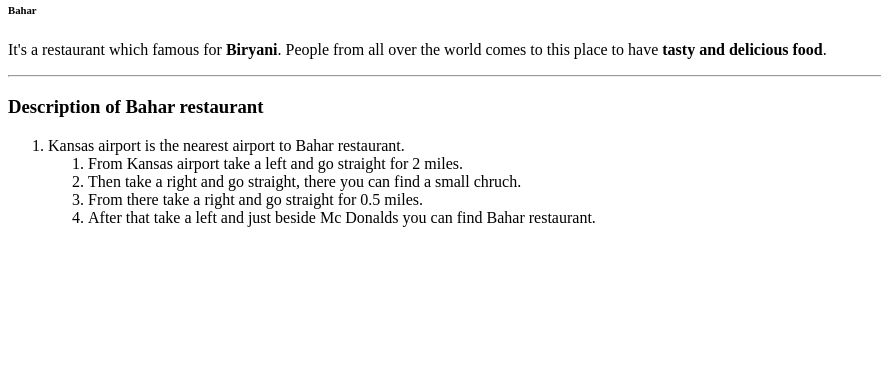
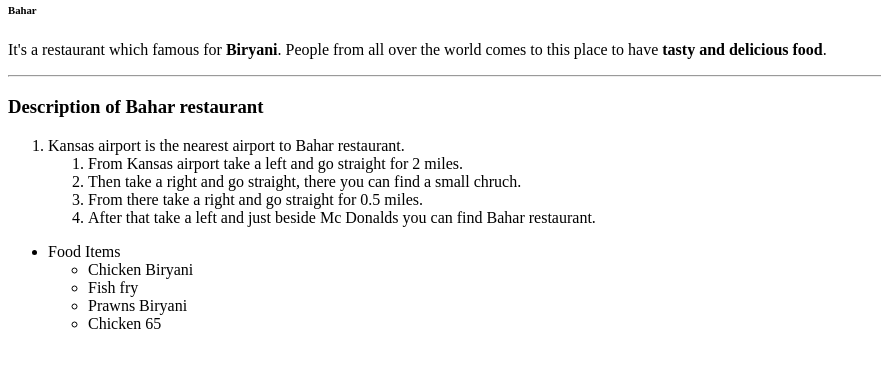
Before and after one commit to 44-563-Web-Apps-S22/webapps-s22-assignment-3-yashaswi1996, a plain HTML site: page index.html in a window 1280 px wide. Shown: the part 79-446 px from the top of the page, without its empty margins (0-881 px from the left). Drawn offline with Linux system fonts and the light colour scheme.

Commit message:
unordered list updated

```diff
--- a/index.html
+++ b/index.html
@@ -24,4 +24,16 @@
             </ol>
          </li>
      </ol>
+
+     <ul>
+         <li>
+            Food Items
+            <ul>
+                <li>Chicken Biryani</li>
+                <li>Fish fry</li>
+                <li>Prawns Biryani</li>
+                <li>Chicken 65</li>
+            </ul>
+         </li>
+     </ul>
 </html>
```
